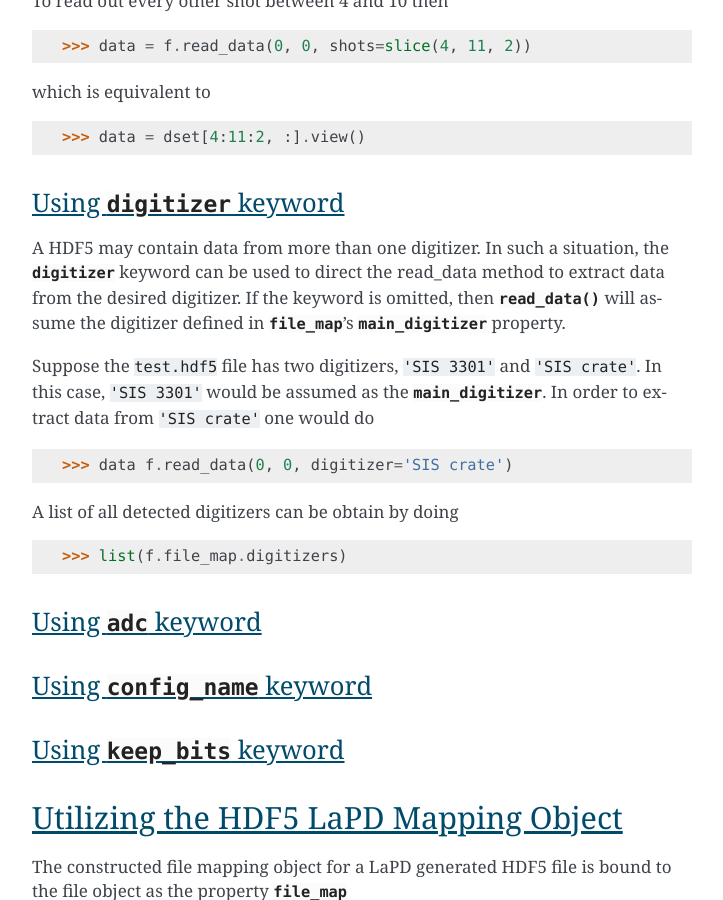
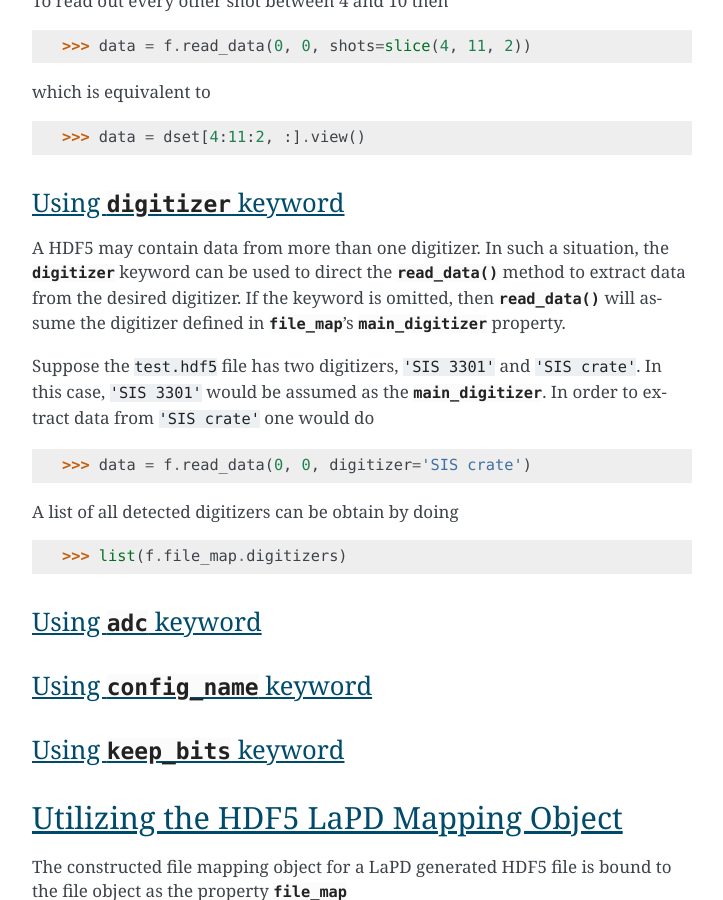
Before and after one commit to BaPSF/bapsflib, a Sphinx documentation site: the page built from docs/howtos/main.rst, in a window 1280 px wide and 900 px high, scrolled down 2763 px. Shown: the whole window, without its empty margins (388-1111 px from the left). Built offline with Sphinx 7.4.7, drawn with Linux system fonts in a browser that asks for light colours; some of the changed lines change nothing that is shown.

Commit message:
add sphinx documentation

```diff
--- a/docs/howtos/readdata.rst
+++ b/docs/howtos/readdata.rst
@@ -97,10 +97,10 @@
 
 A HDF5 may contain data from more than one digitizer.  In such a
 situation, the :data:`digitizer` keyword can be used to direct the
-read_data method to extract data from the desired digitizer.  If the
-keyword is omitted, then :meth:`~bapsflib.lapdhdf.files.File.read_data`
-will assume the digitizer defined in
-:attr:`~bapsflib.lapdhdf.files.File.file_map`'s
+:meth:`~bapsflib.lapdhdf.files.File.read_data` method to extract data
+from the desired digitizer.  If the keyword is omitted, then
+:meth:`~bapsflib.lapdhdf.files.File.read_data` will assume the digitizer
+defined in :attr:`~bapsflib.lapdhdf.files.File.file_map`'s
 :attr:`~bapsflib.lapdhdf.hdfmappers.hdfMap.main_digitizer` property.
 
 Suppose the :file:`test.hdf5` file has two digitizers,
@@ -109,7 +109,7 @@
 :attr:`~bapsflib.lapdhdf.hdfmappers.hdfMap.main_digitizer`.  In order to
 extract data from :code:`'SIS crate'` one would do
 
-    >>> data f.read_data(0, 0, digitizer='SIS crate')
+    >>> data = f.read_data(0, 0, digitizer='SIS crate')
 
 A list of all detected digitizers can be obtain by doing
 
```
